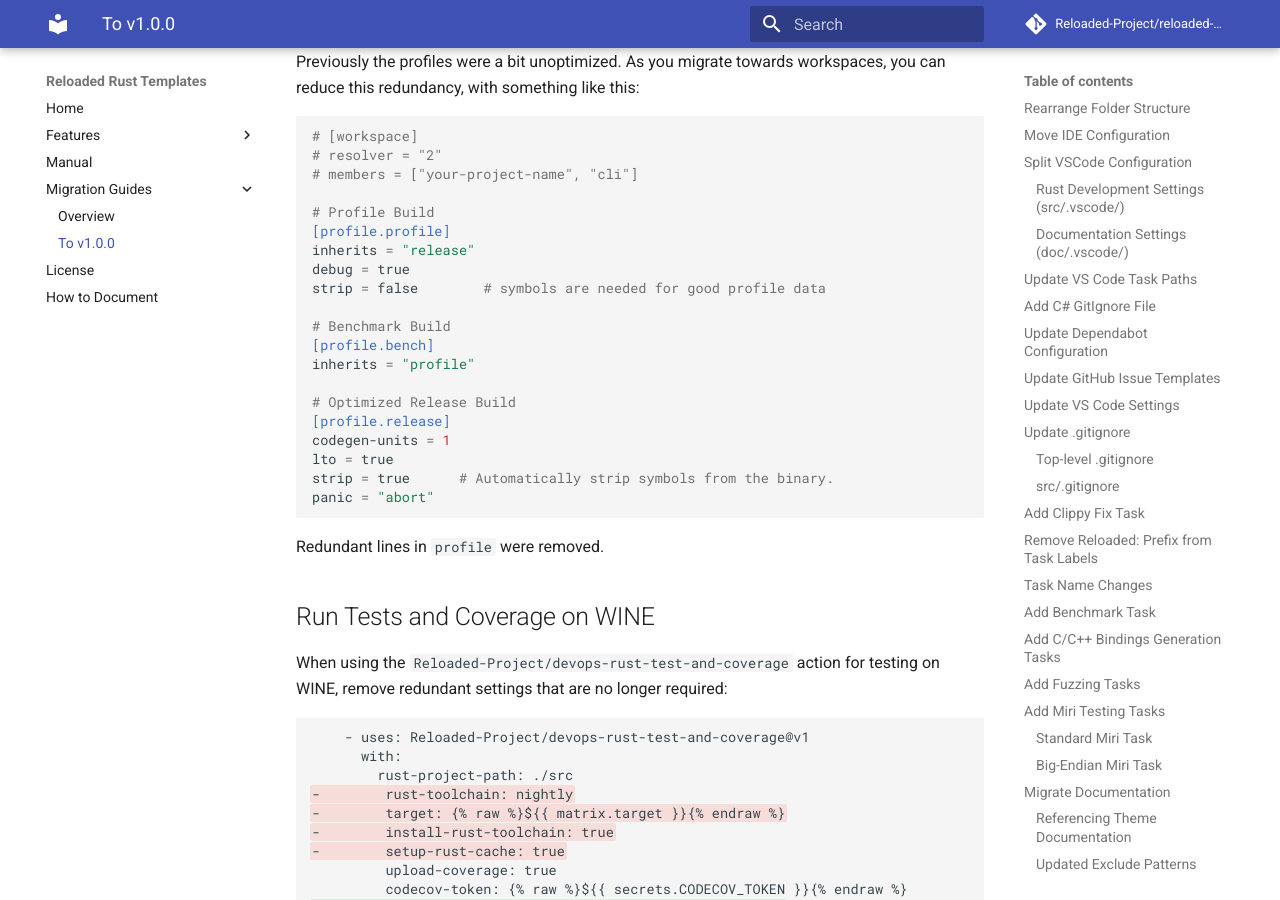
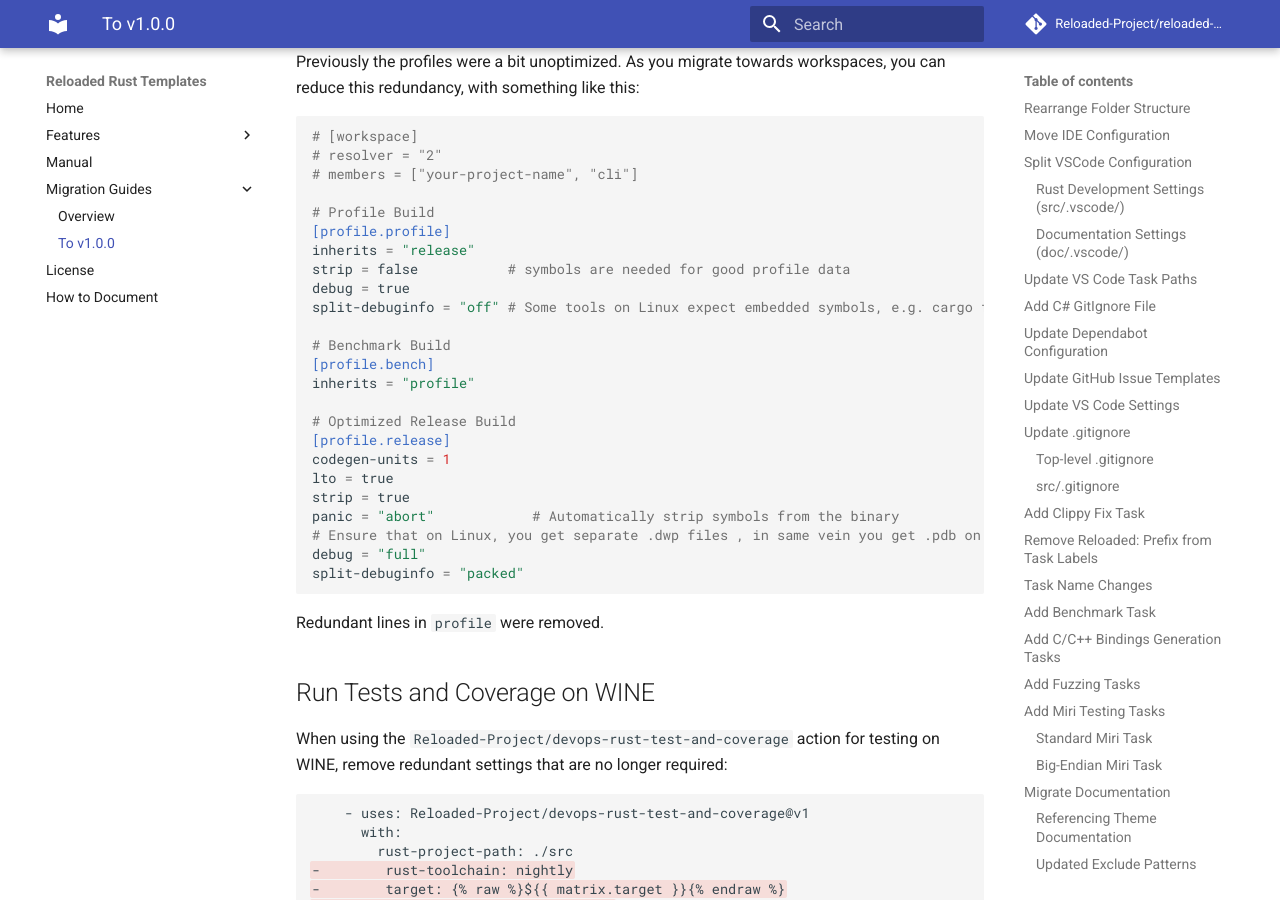
Before and after one commit to TheBestAstroNOT/reloaded-templates-rust, an MkDocs documentation site: the page built from docs/migration/v1.0.0.md, in a window 1280 px wide and 900 px high, scrolled down 19673 px. Built offline with MkDocs 1.6.1 and Material for MkDocs 9.7.7, drawn with Linux system fonts in a browser that asks for light colours; comment, search, counter and statistics services are not loaded.

Commit message:
feat(template): add debug info settings to Cargo profiles
- Add split-debuginfo = "off" to profile profile for better profiling
- Add debug = "full" and split-debuginfo = "packed" to release profile
- Update migration guide with new profile configuration

````diff
--- a/docs/migration/v1.0.0.md
+++ b/docs/migration/v1.0.0.md
@@ -926,8 +926,9 @@
 # Profile Build
 [profile.profile]
 inherits = "release"
+strip = false           # symbols are needed for good profile data
 debug = true
-strip = false        # symbols are needed for good profile data
+split-debuginfo = "off" # Some tools on Linux expect embedded symbols, e.g. cargo flamegraph. Keep them together.
 
 # Benchmark Build
 [profile.bench]
@@ -937,8 +938,11 @@
 [profile.release]
 codegen-units = 1
 lto = true
-strip = true      # Automatically strip symbols from the binary.
-panic = "abort"
+strip = true
+panic = "abort"            # Automatically strip symbols from the binary
+# Ensure that on Linux, you get separate .dwp files , in same vein you get .pdb on Windows.
+debug = "full"
+split-debuginfo = "packed"
 ```
 
 Redundant lines in `profile` were removed.
--- a/templates/library/src/Cargo.toml
+++ b/templates/library/src/Cargo.toml
@@ -8,8 +8,9 @@
 # Profile Build
 [profile.profile]
 inherits = "release"
+strip = false           # symbols are needed for good profile data
 debug = true
-strip = false  # No stripping!!
+split-debuginfo = "off" # Some tools on Linux expect embedded symbols, e.g. cargo flamegraph. Keep them together.
 
 # Benchmark Build
 [profile.bench]
@@ -19,5 +20,8 @@
 [profile.release]
 codegen-units = 1
 lto = true
-strip = true  # Automatically strip symbols from the binary.
-panic = "abort"
+strip = true
+panic = "abort"            # Automatically strip symbols from the binary
+# Ensure that on Linux, you get separate .dwp files , in same vein you get .pdb on Windows.
+debug = "full"
+split-debuginfo = "packed"
````
